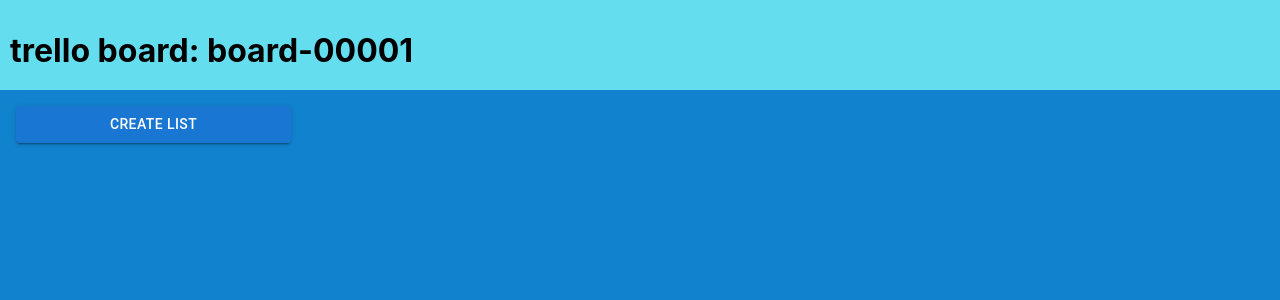
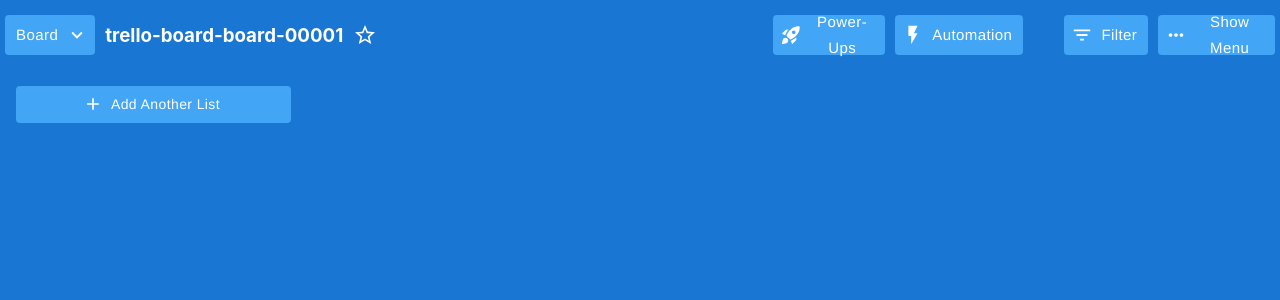
Before and after one commit to james868198/trello-clone, a React (Create React App) app: page /boards/board-00001 in a window 1280 px wide. Shown: the top 300 px of the page. Built offline with nearby package versions, Linux system fonts and the light colour scheme.

Commit message:
Update TrelloBoard. Add TrelloBoardNav. Add theme.

```diff
--- a/src/components/trelloBoard/index.js
+++ b/src/components/trelloBoard/index.js
@@ -2,27 +2,28 @@
 import { useSelector, useDispatch } from 'react-redux';
 import { useParams } from "react-router-dom";
 import TrelloList from './trelloList';
+import TrelloBoardNav from './trelloBoardNav';
+
 import styled from 'styled-components';
 import { addList, selectListData, insertCard, insertList } from '../../store/slice/trelloListSlice';
 import Button from '@mui/material/Button';
+import AddIcon from '@mui/icons-material/Add';
 
 export const TrelloBoardContainer = styled.div`
 position: relative;
 width: 100%;
 height: 100%;
-background-color: #1182cd;
+background-color: ${props => props.theme.palette.primary.dark};
 display: flex;
 flex-direction: column;
+color: ${props => props.theme.palette.primary.contrastText};
 `
 
 export const TrelloBoardHeader = styled.div`
 display:inline-block;
 position: relative;
 width: 100%;
-height: 70px;
-background-color: #64ddef;
-padding: 10px;
-
+max-height: 70px;
 `
 
 export const TrelloBoardContent = styled.div`
@@ -212,7 +213,23 @@
   const CreateListBtn = () => {
     return (
       <TrelloListWrapper>
-        <Button fullWidth variant="contained" onClick={handleAddList}>Create list</Button>
+        <Button
+          sx={{
+            textAlign: 'left',
+            backgroundColor: 'primary.light',
+            color: 'white', textTransform:
+            'capitalize',
+            fontFamily: 'Helvetica Neue',
+            '&:hover': {
+              backgroundColor: 'info.light',
+            },
+          }}
+          fullWidth
+          onClick={handleAddList}
+          startIcon={<AddIcon/>}
+        >
+          Add another list
+        </Button>
       </TrelloListWrapper>
     )
   }
@@ -220,7 +237,7 @@
   return (
       <TrelloBoardContainer>
         <TrelloBoardHeader>
-          <h1>trello board: {boardId} </h1>
+          <TrelloBoardNav title={`trello-board-${boardId}`}/>
         </TrelloBoardHeader>
         <TrelloBoardContent>
           <TrelloBoardContentContainer>
--- /dev/null
+++ b/src/components/trelloBoard/trelloBoardNav/index.js
@@ -0,0 +1,170 @@
+import React, {useEffect, useState} from 'react';
+import { useSelector, useDispatch } from 'react-redux';
+import { useParams } from "react-router-dom";
+import styled from 'styled-components';
+
+// mui
+import Button from '@mui/material/Button';
+import Divider from '@mui/material/Divider';
+import KeyboardArrowDownIcon from '@mui/icons-material/KeyboardArrowDown';
+import MoreHorizIcon from '@mui/icons-material/MoreHoriz';
+import FilterListIcon from '@mui/icons-material/FilterList';
+import RocketLaunchIcon from '@mui/icons-material/RocketLaunch';
+import FlashOnIcon from '@mui/icons-material/FlashOn';
+import StarOutlineIcon from '@mui/icons-material/StarOutline';
+
+export const Container = styled.div`
+position: relative;
+width: 100%;
+display: flex;
+flex-direction: row;
+flex-wrap: wrap;
+justify-content: space-between;
+align-items:center;
+
+`
+
+export const ContainerLeft = styled.div`
+position: relative;
+width: 50%;
+display: inline-flex;
+flex-direction: row;
+justify-content: flex-start;
+align-items: inherit;
+`
+export const ContainerRight = styled.div`
+position: relative;
+width: 40%;
+display: inline-flex;
+flex-direction: row;
+justify-content: flex-end;
+align-items: inherit;
+`
+
+export const Section = styled.div`
+display: inline-flex;
+position: relative;
+margin: 5px;
+`
+
+export default function TrelloBoardNav({title, ...props}) {
+
+    // states
+
+    const [titleEditable, setTitleEditable] = useState(false)
+
+
+    // componentssx={{
+
+    const BoardDivider = (props) => {
+        return (
+            <Section>
+                <Divider sx={{width: '20px', color: 'black'}} orientation="vertical" variant="middle" flexItem/>
+            </Section>
+        );
+    };
+
+    const BoardNavBtn = (props) => {
+        return (
+            <Section>
+                <Button
+                    size="large"
+                    sx={{
+                        backgroundColor: 'primary.light',
+                        color: 'white',
+                        textTransform: 'capitalize',
+                        fontFamily: 'Helvetica Neue',
+                        maxHeight: '2.5rem',
+                        '&:hover': {
+                            backgroundColor: 'info.light',
+                        },
+                    }}
+                    {...props}>
+                {props.children}
+                </Button>
+            </Section>
+        );
+    };
+
+    const BoardTemplate = () => {
+        return (
+            <BoardNavBtn endIcon={<KeyboardArrowDownIcon />}>Board</BoardNavBtn>
+        );
+    };
+
+    const Title = () => {
+        let Content = () => <h3>{title}</h3>;
+        return (
+
+            <Section>
+                <Content/>
+            </Section>
+        );
+    };
+
+    const Star = () => {
+        return (
+            <Section><StarOutlineIcon/></Section>
+        );
+    };
+
+    const PrivacySector = () => {
+
+    };
+
+    const Profile = () => {
+
+    };
+
+    const Share = () => {
+
+    };
+
+    const AddOn = () => {
+        return (
+            <BoardNavBtn startIcon={<RocketLaunchIcon />}>Power-Ups</BoardNavBtn>
+        );
+    };
+
+    const Automation = () => {
+        return (
+            <BoardNavBtn startIcon={<FlashOnIcon />}>Automation</BoardNavBtn>
+        );
+    };
+
+    const Filter = () => {
+        return (
+            <BoardNavBtn startIcon={<FilterListIcon />} >Filter</BoardNavBtn>
+        );
+    };
+
+    const ShowMenu = () => {
+        return (
+            <BoardNavBtn startIcon={<MoreHorizIcon />} >Show menu</BoardNavBtn>
+        );
+    };
+
+    // handlers
+
+    const handleEditTitle = () => {
+
+    };
+
+    return (
+        <Container>
+            <ContainerLeft>
+                <BoardTemplate/>
+                <Title/>
+                <Star/>
+                <BoardDivider/>
+            </ContainerLeft>
+            <ContainerRight>
+                <AddOn/>
+                <Automation/>
+                <BoardDivider/>
+                <Filter/>
+                <ShowMenu/>
+            </ContainerRight>
+        </Container>
+    );
+}
--- a/src/index.js
+++ b/src/index.js
@@ -3,11 +3,15 @@
 import './index.css';
 import App from './App';
 import reportWebVitals from './reportWebVitals';
+import theme from './theme';
+import { ThemeProvider } from "styled-components";
 
 const root = ReactDOM.createRoot(document.getElementById('root'));
 root.render(
   <React.StrictMode>
+    <ThemeProvider theme={theme}>
       <App />
+    </ThemeProvider>
   </React.StrictMode>
 );
 
--- /dev/null
+++ b/src/theme.js
@@ -0,0 +1,45 @@
+import { createTheme } from '@mui/material/styles';
+import { lightBlue, blue } from '@mui/material/colors';
+
+const theme = createTheme({
+  typography: {
+    fontFamily: [
+      '-apple-system',
+      'BlinkMacSystemFont',
+      '"Segoe UI"',
+      'Roboto',
+      '"Helvetica Neue"',
+      'Arial',
+      'sans-serif',
+      '"Apple Color Emoji"',
+      '"Segoe UI Emoji"',
+      '"Segoe UI Symbol"',
+    ].join(','),
+  },
+  palette: {
+    primary: {
+      light: blue[200],
+      main: blue[600],
+      dark: blue[700],
+      contrastText: '#fff',
+    },
+    secondary: {
+      light: lightBlue[200],
+      main: lightBlue[600],
+      dark: lightBlue[700],
+      contrastText: '#fff',
+    },
+    info: {
+      light: blue[50],
+      main: blue[300],
+      dark: blue[500],
+      contrastText: '#fff',
+    }
+  },
+  // button: {
+  //   textTransform: 'none'
+  //   // textTransform: 'capitalize'
+  // }
+});
+
+export default theme;
```
